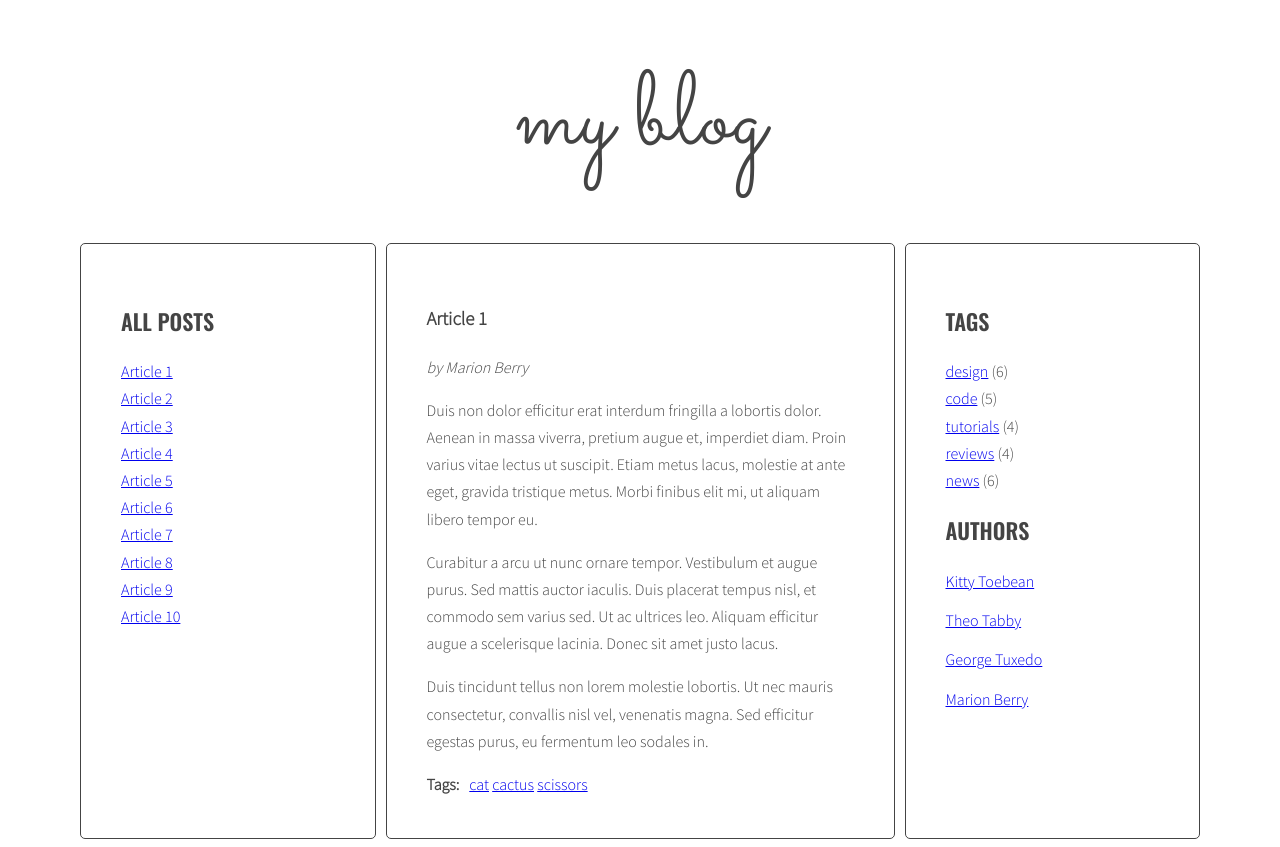
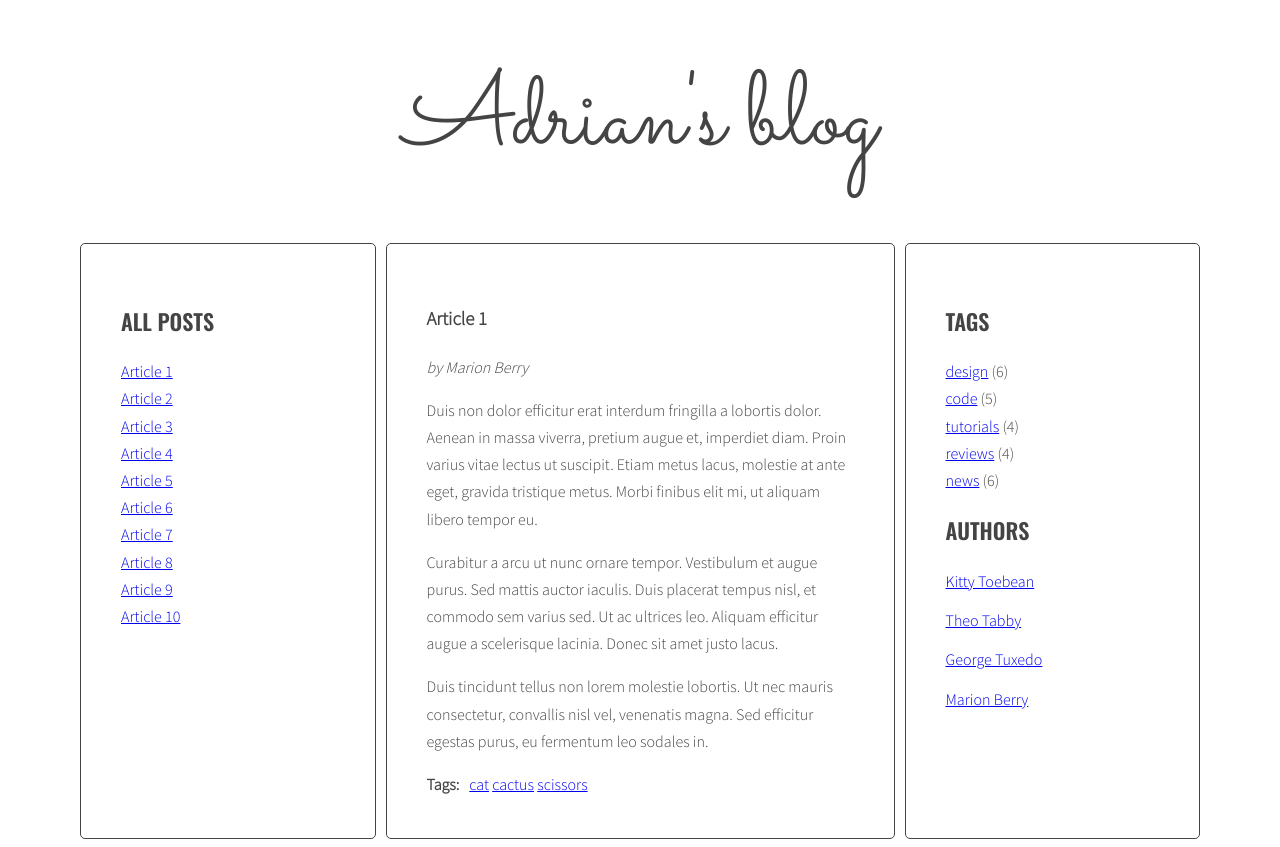
Before and after one commit to AdrianBabieczko/javascript-blog, a website: page index.html in a window 1280 px wide. Drawn offline with nearby package versions, Linux system fonts and the light colour scheme.

Commit message:
Update index.html

```diff
--- a/index.html
+++ b/index.html
@@ -8,7 +8,7 @@
 <body>
 	<div class="blog">
         <div class="container">
-          <h1 class="logo">my blog</h1>
+          <h1 class="logo">Adrian's blog</h1>
           <main class="wrapper">
             <aside class="sidebar">
               <h2 class="section-title">All posts</h2>
```
